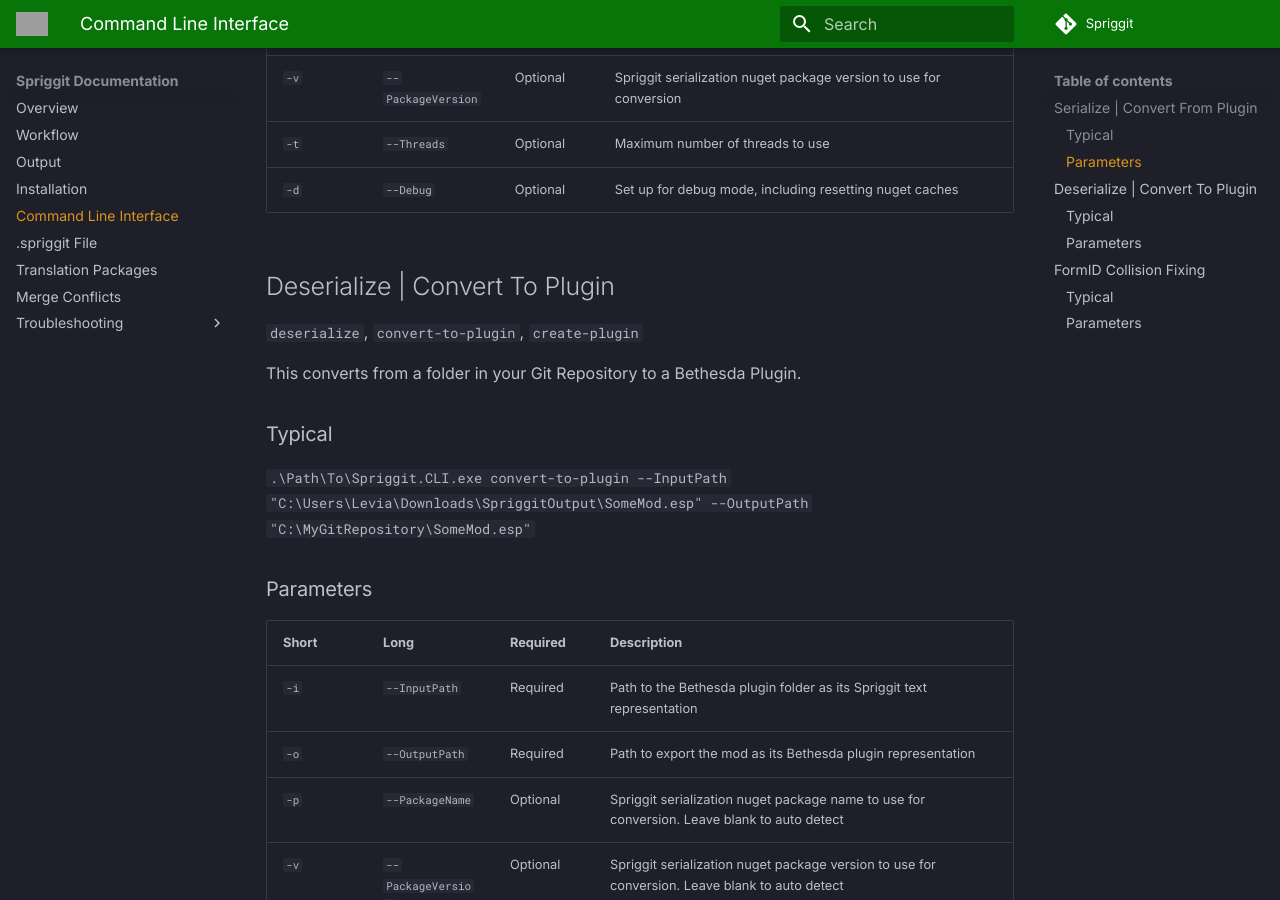
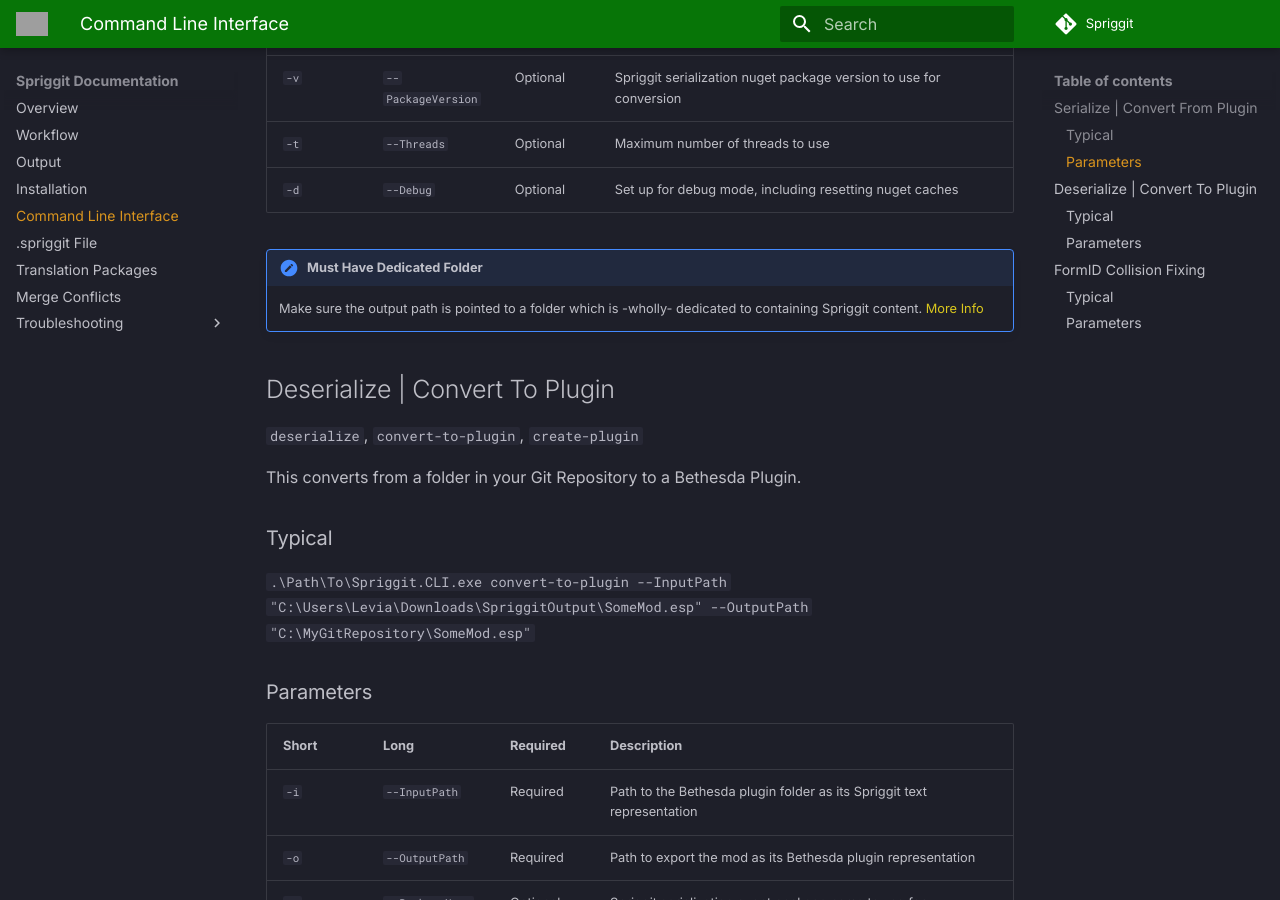
Before and after one commit to Mutagen-Modding/Spriggit, an MkDocs documentation site: the page built from docs/cli.md, in a window 1280 px wide and 900 px high, scrolled down 918 px. Built offline with MkDocs 1.6.1 and Material for MkDocs 9.7.7, drawn with Linux system fonts in a browser that asks for light colours; comment, search, counter and statistics services are not loaded; grey boxes are pictures that could not be loaded.

Commit message:
Bad target folder docs

```diff
--- a/docs/cli.md
+++ b/docs/cli.md
@@ -24,6 +24,9 @@
 | `-v` | `--PackageVersion` | Optional | Spriggit serialization nuget package version to use for conversion |
 | `-t` | `--Threads` | Optional | Maximum number of threads to use |
 | `-d` | `--Debug` | Optional | Set up for debug mode, including resetting nuget caches |
+
+!!! error "Must Have Dedicated Folder"
+    Make sure the output path is pointed to a folder which is -wholly- dedicated to containing Spriggit content.   [More Info](backups.md)
 
 ## Deserialize | Convert To Plugin
 `deserialize`, `convert-to-plugin`, `create-plugin`
--- a/mkdocs.yml
+++ b/mkdocs.yml
@@ -63,4 +63,5 @@
   - Troubleshooting:
     - Backups: backups.md
     - Unexpected Records: unexpected-records.md
+    - Bad Target Folder: bad-target-folder.md
     - Backwards Compatibility With Alpha Versions: alpha-backwards-compatibility.md
```
Also changed, not shown: docs/bad-target-folder.md (added, +17 -0 lines).
